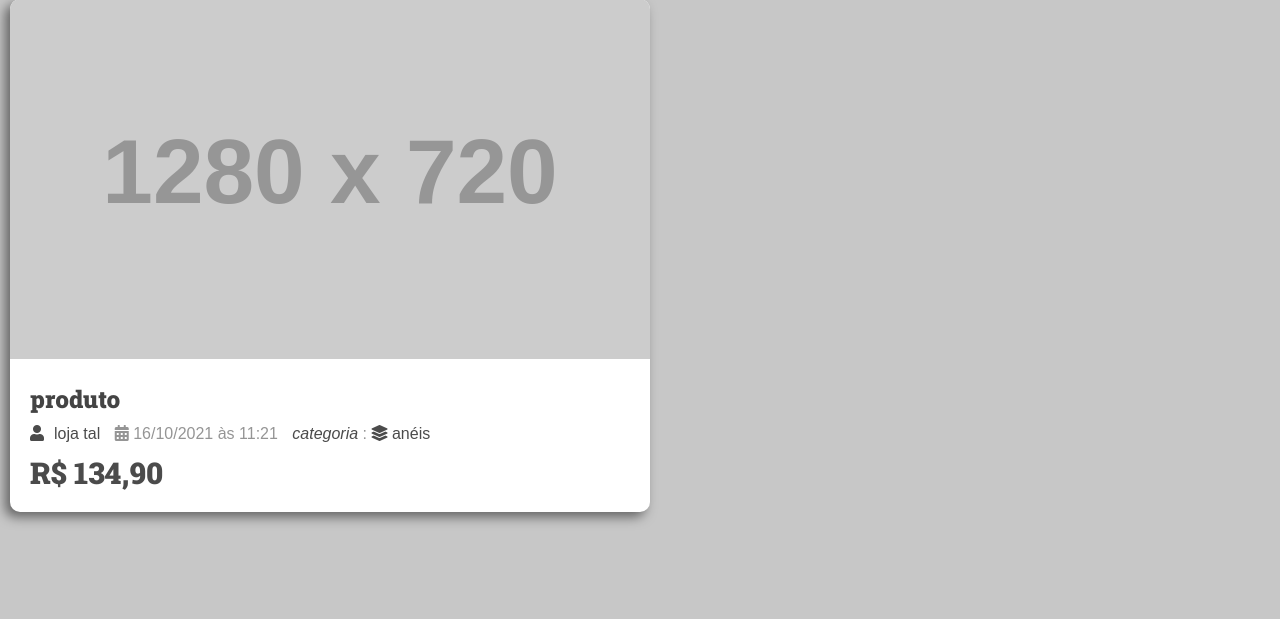
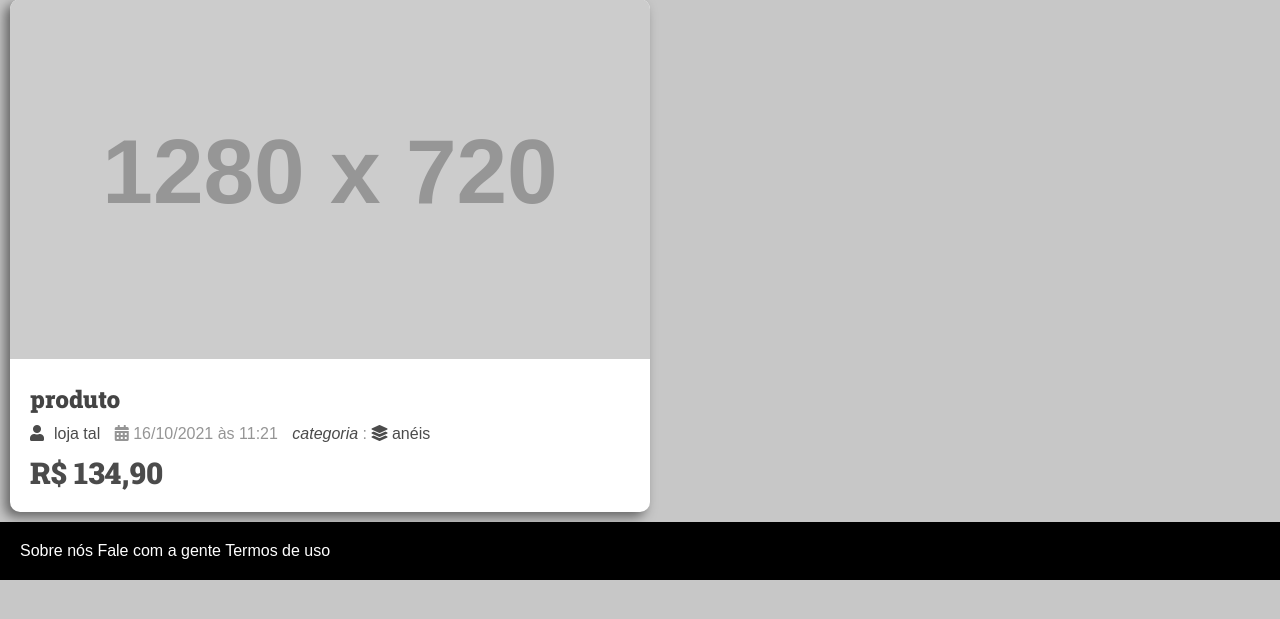
Before and after one commit to ArmandoYamada232/project-django-Store, a Django app: page / in a window 1280 px wide. Shown: the part 133-752 px from the top of the page. Run offline with Django 5.2, Linux system fonts and the light colour scheme; grey boxes labelled with a size stand in for pictures from a placeholder-image service; some libraries are stand-ins or nearby versions.

Commit message:
terminar o footer

```diff
--- a/store/templates/store/pages/index.html
+++ b/store/templates/store/pages/index.html
@@ -23,6 +23,14 @@ essa chave com porcentagem executa uma tarefa e duas chaves mostra algo-->
             {% include "store/partials/shop.html" %}
         </div>
     </main>
+
+    <footer class="shop-footer-main">
+        <div class="footer-content">
+                <a href="#">Sobre nós</a>
+                <a href="#">Fale com a gente</a>
+                <a href="#">Termos de uso</a>
+        </div>
+    </footer>
 </body>
 
 </html>
--- a/store/templates/store/partials/head.html
+++ b/store/templates/store/partials/head.html
@@ -255,6 +255,21 @@
         .shop-preco-item a:hover {
             color: var(--color-primary-dark);
         }
+
+        .footer-content {
+            background-color: var(--color-black);
+            padding: 2rem;
+        }
+
+        .footer-content a {
+            text-decoration: none;
+            color: var(--color-white);
+            transition: all 400ms ease-in-out;
+        }
+
+        .footer-content a:hover {
+            color: var(--color-primary-dark-hover);
+        }
     </style>
 
 </head>
```
